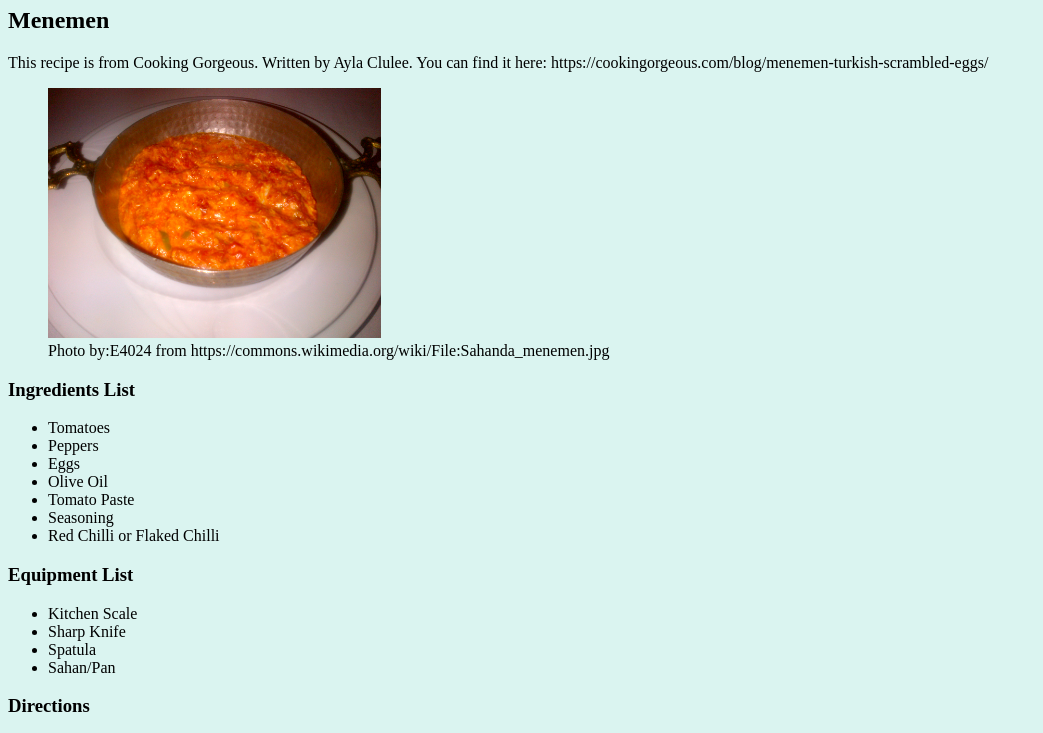
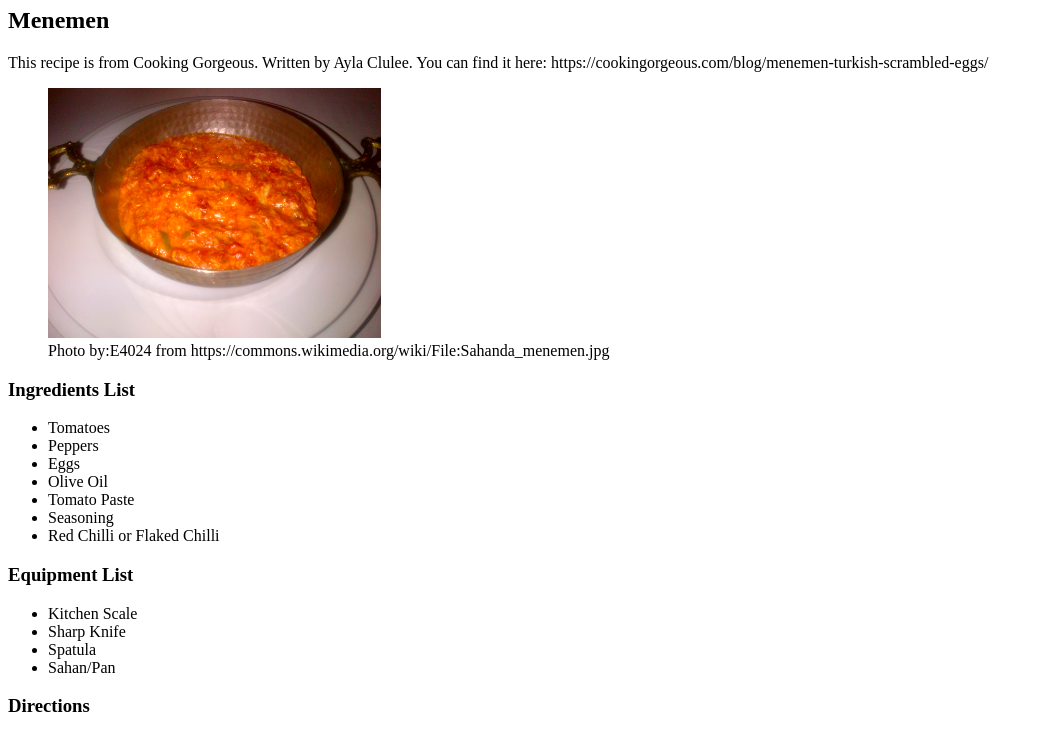
Before and after one commit to AliGuldev/CodingAssignment2, a plain HTML site: page index.html in a window 1280 px wide. Shown: the part 73-806 px from the top of the page, without its empty margins (0-1043 px from the left). Drawn offline with Linux system fonts and the light colour scheme.

Commit message:
Update index.html

```diff
--- a/index.html
+++ b/index.html
@@ -6,7 +6,7 @@
     <h1>Menemen a Turkish Classic</h1>
     <h2>Menemen</h2>
 </head>
-<body bgcolor="#daf4f0">
+<body>
 <p>
 This recipe is from Cooking Gorgeous. Written by Ayla Clulee. You can find it here: https://cookingorgeous.com/blog/menemen-turkish-scrambled-eggs/
 </p>
```
